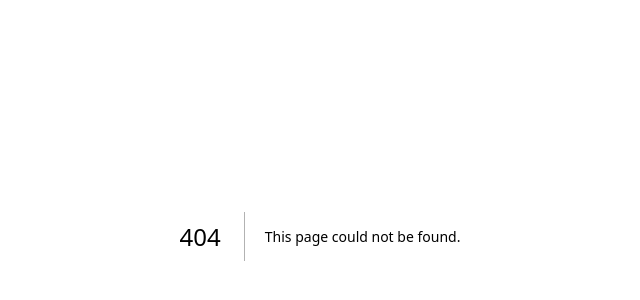
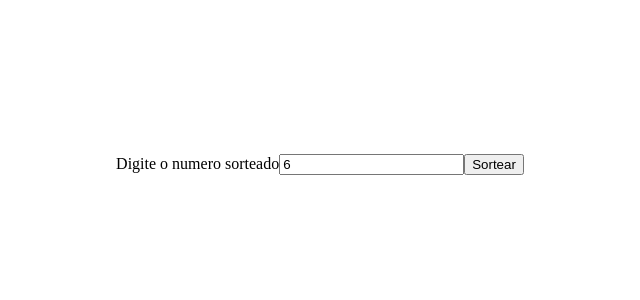
Before and after one commit to Dannick10/nextjsEstudo, a Next.js app in the folder exercicio/: page /desafio in a window 1280 px wide. Before the commit this address had no page. Shown: the part 164-464 px from the top of the page, without its empty margins (320-960 px from the left). Built offline with nearby package versions, Linux system fonts and the light colour scheme.

Commit message:
desafio numero sorteado

```diff
--- /dev/null
+++ b/exercicio/src/components/LogicNumber.tsx
@@ -0,0 +1,31 @@
+import React, { useEffect, useState } from "react";
+
+interface Props {
+  num: number;
+}
+
+const LogicNumber = ({ num }: Props) => {
+  const [list, setList] = useState<JSX.Element[]>([]);
+
+  useEffect(() => {
+    const generateList = (): JSX.Element[] => {
+      let list: JSX.Element[] = [];
+
+      for (let i = 0; i <= num; i++) {
+        list.push(<li key={i} style={{padding:'.5em', background:'rgb(20,10,50)', color:' white',borderRadius:'50%'}}>{Math.floor(Math.random() * 10)}</li>);
+      }
+
+      return list;
+    };
+
+    setList(generateList());
+  }, []);
+
+  return (
+    <>
+      <ul style={{ listStyle: "none", display: "flex", gap: "1em" }}>{list}</ul>
+    </>
+  );
+};
+
+export default LogicNumber;
--- /dev/null
+++ b/exercicio/src/pages/desafio.tsx
@@ -0,0 +1,40 @@
+import React, { useEffect, useState } from "react";
+import LogicNumber from "@/components/LogicNumber";
+import { parse } from "path";
+
+type Props = {};
+
+const desafio = (props: Props) => {
+
+  const [number, setNumber] = useState<number>(6);
+  const [reload, SetReload] = useState<boolean>(false);
+
+  return (
+    <div
+      style={{
+        display: "flex",
+        alignItems: "center",
+        justifyContent: "space-around",
+        flexDirection: "column-reverse",
+        height: '80vh'
+      }}
+    >
+
+        {reload && <>
+      <LogicNumber num={number} />
+        <button onClick={() => SetReload(false)}>Repetir</button>
+        </>
+        }
+
+      <div>
+        <label htmlFor="">
+          Digite o numero sorteado
+          <input type="number" value={number} onChange={(e) => setNumber(parseInt(e.target.value))} minLength={6}/>
+        </label>
+        <button onClick={() => SetReload(true)}>Sortear</button>
+      </div>
+    </div>
+  );
+};
+
+export default desafio;
```
